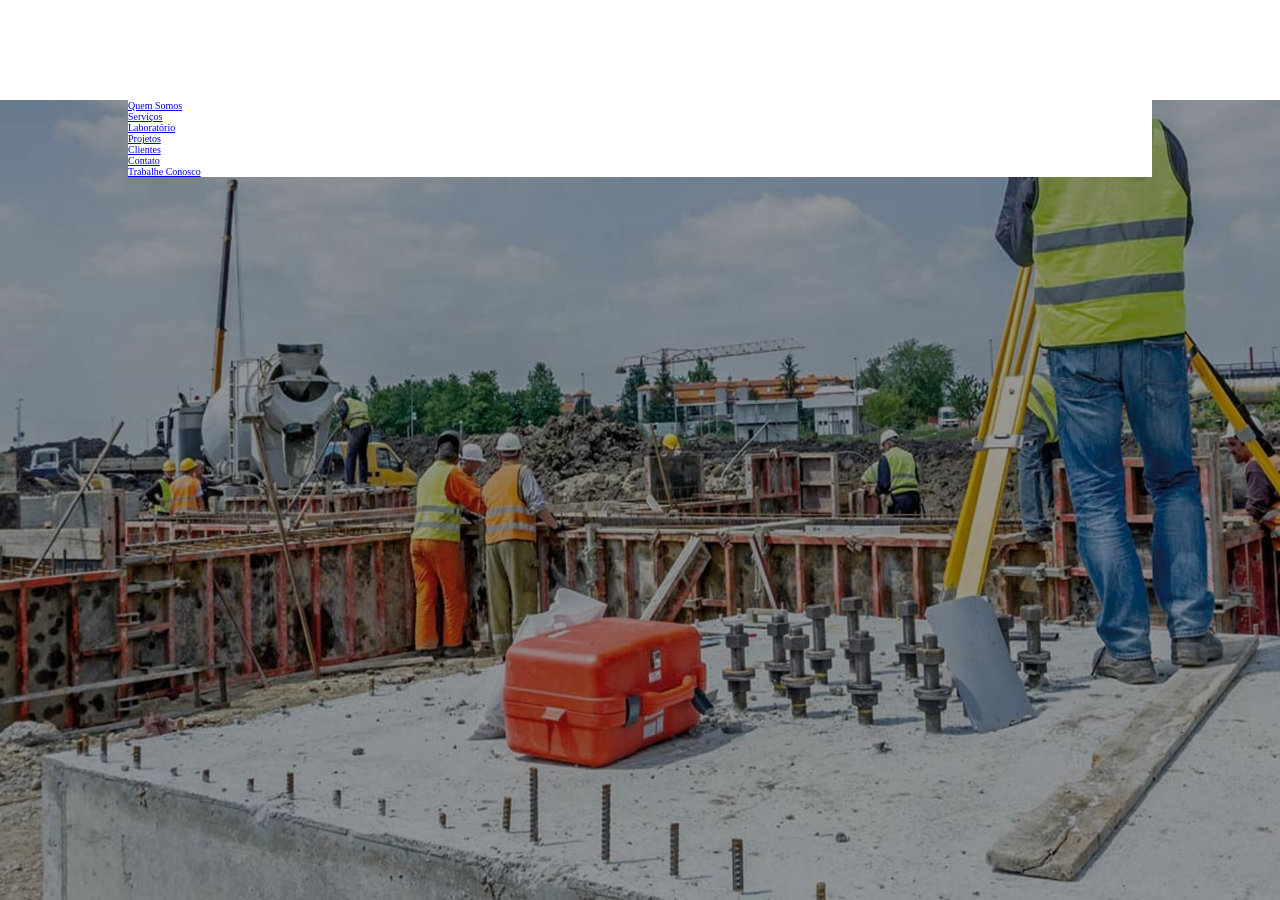
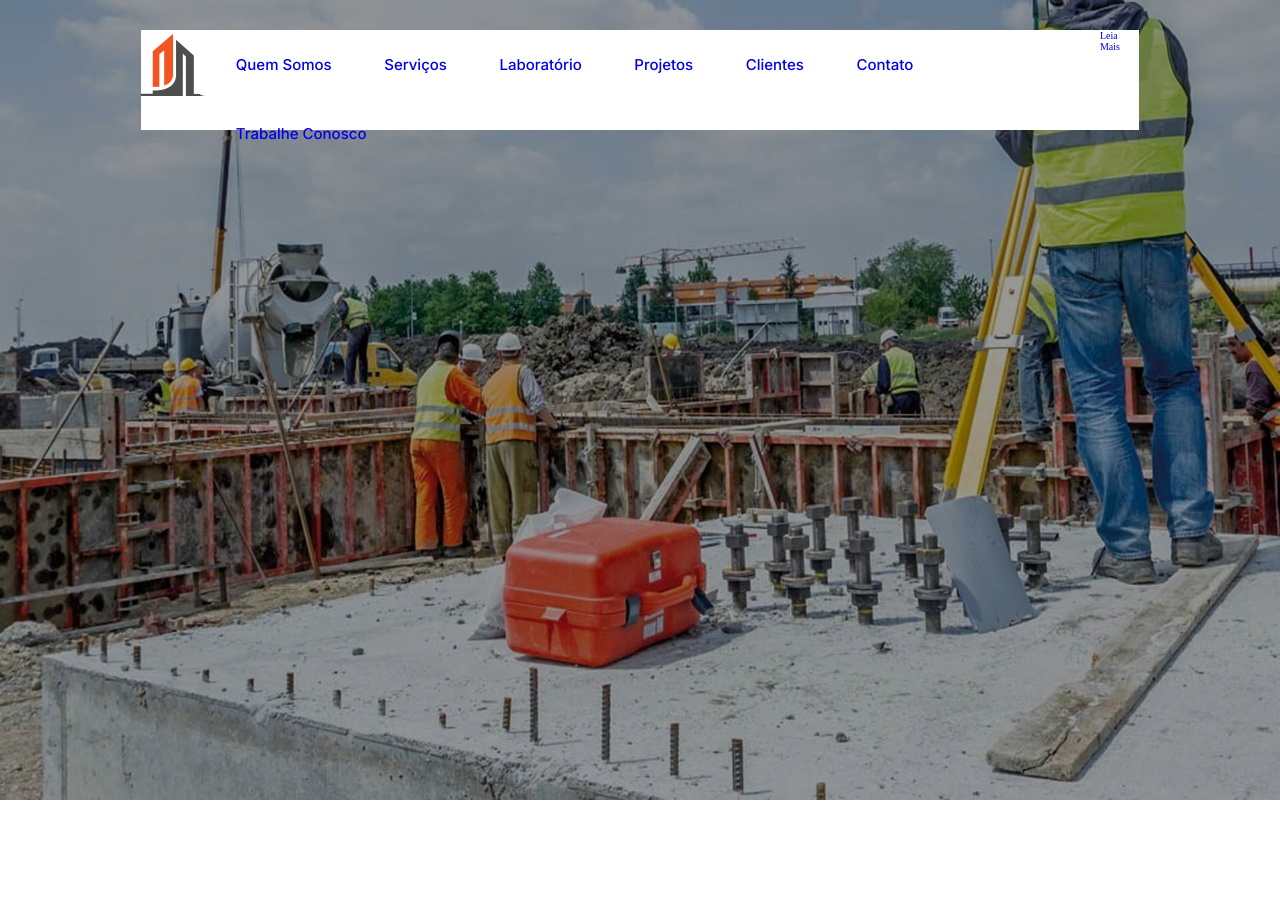
Before and after one commit to fabriciofcastro/galtec, a plain HTML site: page index.html in a window 1280 px wide. After the commit the page ends 800 px from the top, so only its background shows below. Drawn offline with Linux system fonts and the light colour scheme.

Commit message:
corrigo bug do header referente ao position absolute

```diff
--- a/css/reset.css
+++ b/css/reset.css
@@ -7,3 +7,7 @@
 ul {
     list-style: none;
 }
+
+a{
+    text-decoration: none;
+}
--- a/css/root.css
+++ b/css/root.css
@@ -1,3 +1,6 @@
+@import url('https://fonts.googleapis.com/css2?family=Inter:wght@300;500;600;700&display=swap');
+
 :root {
     font-size: 62.5%;
+    --font-primary: Inter
 }
--- a/css/style.css
+++ b/css/style.css
@@ -8,20 +8,47 @@ header {
     width: 100%;
     height: 100vh;
     background-color: rgba(0, 0, 0, 0.40);
+    margin: 0;
+    position: absolute;
+    top: 0;
+    left: 0;
 }
 
-header img {
+.bg-header img {
     width: 100%;
     height: 100%;
     background-size: cover;
     background-repeat: no-repeat;
     position: absolute;
     z-index: -1;
+    top: 0;
+    left: 0;
 }
 
-.menu-bg {
-    width: 80%;
+.menu-nav {
+    width: 78%;
     margin: 0 auto;
     background-color: #ffffff;
-    margin-top: 10rem;
+    margin-top: 3rem;
+    height: 10rem;
 }
+
+.menu-nav nav {
+    display: flex;
+
+    justify-content: space-around;
+}
+
+.logo {
+
+}
+
+.header-menu ul li {
+    display: inline-block;
+    padding: 2.5rem;
+}
+
+.header-menu ul li a {
+    font-family: var(--font-primary);
+    font-size: 1.5rem;
+}
--- a/index.html
+++ b/index.html
@@ -15,10 +15,19 @@
     <div class="container">
 
         <header>
+            <div class="bg-header">
+
                 <img src="./assets/images/bg.jpg" alt="">
 
-            <div class="menu-bg">
+            </div>
+            <div class="menu-nav">
                 <nav>
+                    <div class="logo">
+                        <a href="#">
+                            <img src="./assets/images/logo.png" alt="">
+                        </a>
+                    </div>
+                    <div class="header-menu">
                         <ul>
                             <li>
                                 <a href="#">Quem Somos</a>
@@ -42,6 +51,11 @@
                                 <a href="#">Trabalhe Conosco</a>
                             </li>
                         </ul>
+
+                    </div>
+                    <div class="read-more">
+                        <a href="#">Leia Mais</a>
+                    </div>
                 </nav>
             </div>
         </header>
```
Also changed, not shown: assets/images/logo.png (added). Lines whose indentation alone changed are shown as unchanged.
